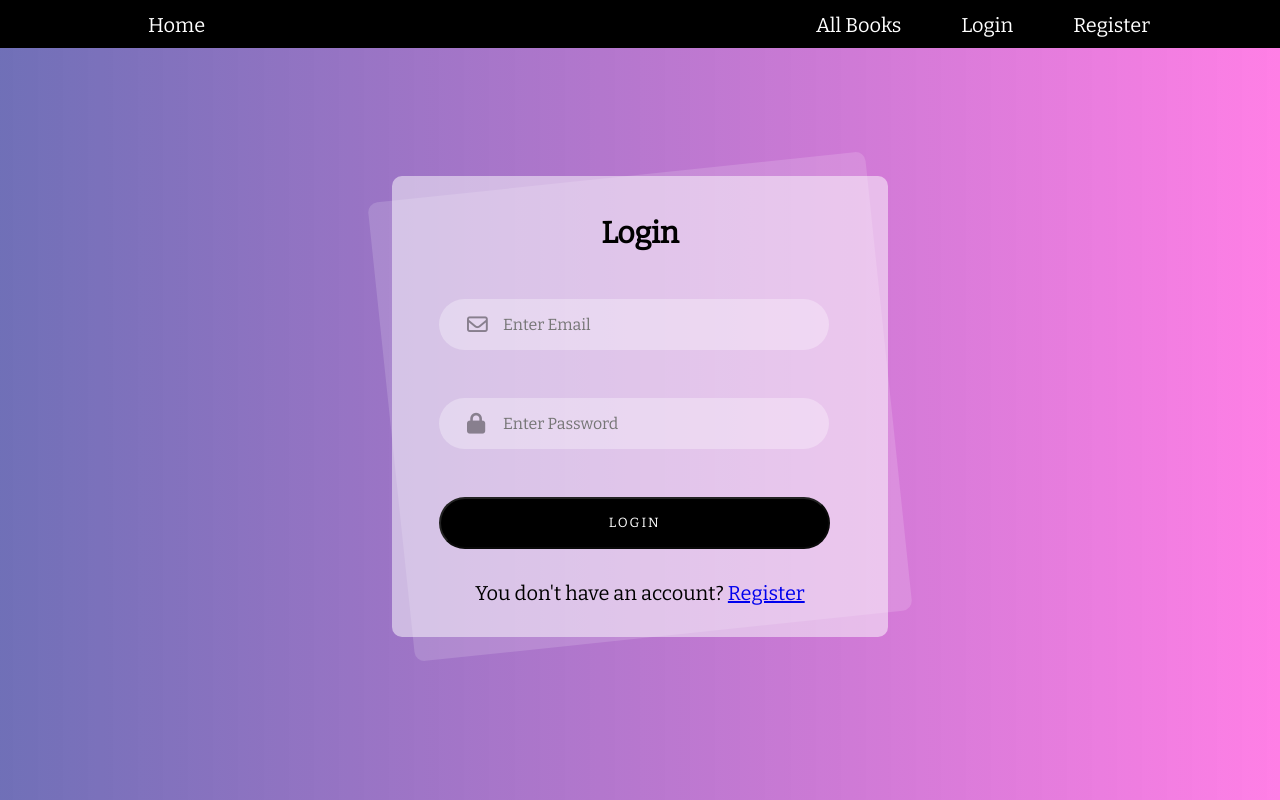
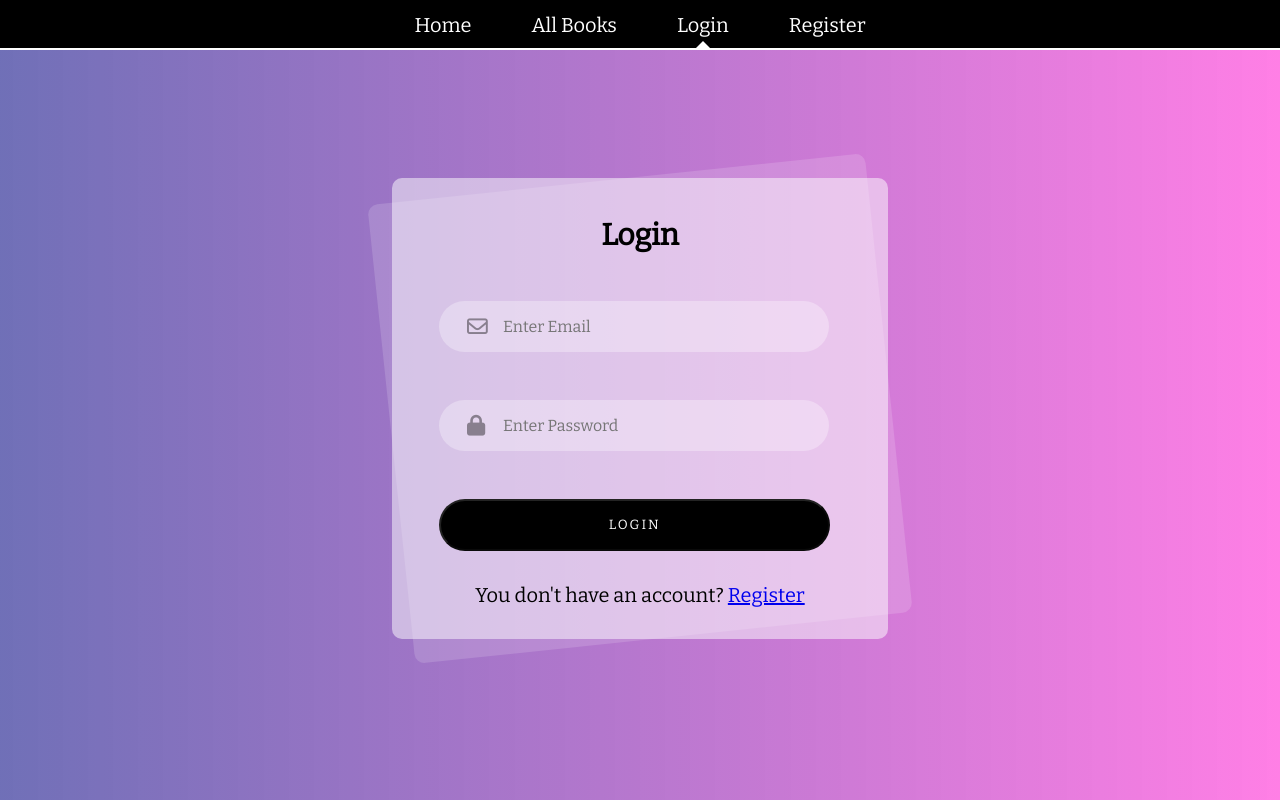
Before and after one commit to Granatation/Bookshop, an Angular app in the folder bookshop-app/: page /login in a window 1280 px wide. Built offline with nearby package versions, Linux system fonts and the light colour scheme.

Commit message:
nav styles

```diff
--- a/bookshop-app/src/app/app-routing.module.ts
+++ b/bookshop-app/src/app/app-routing.module.ts
@@ -12,6 +12,10 @@ const routes: Routes = [
   {
     path: '',
     pathMatch: 'full',
+    redirectTo:'/home'
+  },
+  {
+    path: 'home',
     component: HomeComponent
   },
   {
--- a/bookshop-app/src/app/book/add-book/add-book.component.css
+++ b/bookshop-app/src/app/book/add-book/add-book.component.css
@@ -121,4 +121,5 @@ input:focus,
 #description:focus {
     height: 100px;
     border-radius: 20px;
+    overflow:auto;
 }
--- a/bookshop-app/src/app/book/add-book/add-book.component.html
+++ b/bookshop-app/src/app/book/add-book/add-book.component.html
@@ -16,8 +16,8 @@
             <p *ngIf="addBookForm.get('title')?.errors?.['minlength']" class="error">
                 Should be at least than 2 characters!
             </p>
-            <p *ngIf="addBookForm.get('title')?.errors?.['maxLength']" class="error">
-                Should not be more than 15 characters!
+            <p *ngIf="addBookForm.get('title')?.errors?.['maxlength']" class="error">
+                Should not be more than 40 characters!
             </p>
         </ng-container>
 
@@ -33,15 +33,14 @@
             <p *ngIf="addBookForm.get('author')?.errors?.['minlength']" class="error">
                 Should be at least than 2 characters!
             </p>
-            <p *ngIf="addBookForm.get('author')?.errors?.['maxLength']" class="error">
+            <p *ngIf="addBookForm.get('author')?.errors?.['maxlength']" class="error">
                 Should not be more than 15 characters!
             </p>
         </ng-container>
 
 
-
         <div>
-            <p class="icon"><i class="fa-solid fa-book"></i></p>
+            <p class="icon"><i class="fa-solid fa-language"></i></p>
             <input type="language" formControlName="language" placeholder="Enter Language">
         </div>
 
@@ -52,7 +51,7 @@
             <p *ngIf="addBookForm.get('language')?.errors?.['minlength']" class="error">
                 Should be at least than 2 characters!
             </p>
-            <p *ngIf="addBookForm.get('language')?.errors?.['maxLength']" class="error">
+            <p *ngIf="addBookForm.get('language')?.errors?.['maxlength']" class="error">
                 Should not be more than 15 characters!
             </p>
         </ng-container>
@@ -67,7 +66,7 @@
                 Price is required!
             </p>
             <p *ngIf="addBookForm.get('price')?.errors?.['max']" class="error">
-                Should cost less than 10 000$!
+                Should cost less than 1000$!
             </p>
         </ng-container>
 
@@ -89,10 +88,10 @@
         </div>
 
         <ng-container *ngIf="addBookForm.get('description')?.touched">
-            <p *ngIf="addBookForm.get('description')?.errors?.['minLength']" class="error">
+            <p *ngIf="addBookForm.get('description')?.errors?.['minlength']" class="error">
                 Should be at least 50 characters!
             </p>
-            <p *ngIf="addBookForm.get('description')?.errors?.['maxLength']" class="error">
+            <p *ngIf="addBookForm.get('description')?.errors?.['maxlength']" class="error">
                 Should not be more than 1000 characters!
             </p>
         </ng-container>
--- a/bookshop-app/src/app/book/add-book/add-book.component.ts
+++ b/bookshop-app/src/app/book/add-book/add-book.component.ts
@@ -13,10 +13,10 @@ import { BookService } from '../book.service';
 export class AddBookComponent {
 
   addBookForm = this.fb.group({
-    title: ['', [Validators.required, Validators.minLength(2), Validators.maxLength(15)]],
-    author: ['', [Validators.required, Validators.minLength(2), Validators.maxLength(15)]],
-    language: ['', [Validators.required, Validators.minLength(2), Validators.maxLength(15)]],
-    price: [0, [Validators.required, Validators.min(1), Validators.max(9999)]],
+    title: ['', [Validators.required, Validators.minLength(2), Validators.maxLength(40)]],
+    author: ['', [Validators.required, Validators.minLength(2), Validators.maxLength(20)]],
+    language: ['', [Validators.required, Validators.minLength(2), Validators.maxLength(20)]],
+    price: [0, [Validators.required, Validators.min(1), Validators.max(999)]],
     imageUrl: ['', [Validators.required]],
     description: ['', [Validators.required, Validators.minLength(50), Validators.maxLength(1000)]],
   });
@@ -36,7 +36,7 @@ export class AddBookComponent {
           return;
         }
 
-        this.router.navigate(['/']);
+        this.router.navigate(['/all-books']);
       });
   }
 }
--- a/bookshop-app/src/app/book/all-books/all-books.component.css
+++ b/bookshop-app/src/app/book/all-books/all-books.component.css
@@ -6,7 +6,6 @@
     transform: translate(50%);
     background-color: rgba(255, 255, 255, .2);
     border-radius: 20px;
-
 }
 
 h1{
@@ -60,19 +59,27 @@ img {
     color: black;
 }
 
-h3 {
-    margin: 1rem 0 0 0;
-    text-align: center;
+.title{
+    margin: 1rem 0 0.8rem 0;
+    position: relative;
+    height: 48px;
+    max-width: 250px;
 }
 
-h6 {
+
+h4{
+    position: absolute;
+    width: 100%;
+    top: 50%;
+    right: 50%;
+    transform: translate(50%,-50%);
+    text-align: center;
+    margin: auto;
+}
+
+h6,h5 {
     text-align: center;
     margin: 0;
-}
-
-h5 {
-    text-align: center;
-    margin: 1rem 0 0 0;
 }
 
 .button-container {
--- a/bookshop-app/src/app/book/all-books/all-books.component.html
+++ b/bookshop-app/src/app/book/all-books/all-books.component.html
@@ -6,8 +6,9 @@
                 <img src={{book.imageUrl}} />
             </div>
             <div class="book">
-                <h3>{{book.title}}</h3>
-                <h6>{{book.author}}</h6>
+                <div class="title">
+                    <h4>{{book.title}}</h4>
+                </div>
                 <h5>Price: {{book.price}}$</h5>
             </div>
             <div class="button-container">
--- a/bookshop-app/src/app/core/header/header.component.css
+++ b/bookshop-app/src/app/core/header/header.component.css
@@ -1,9 +1,9 @@
 header {
     display: flex;
-    justify-content: space-between;
+    justify-content: center;
     background-color: black;
     height: 3rem;
-    padding: 0 5rem 0 8rem
+    border-bottom: 2px solid white;
 }
 
 ul {
@@ -12,12 +12,9 @@ ul {
     height: 100%;
 }
 
-div {
-    padding: 12.5px 10px;
-}
-
 li {
     display: block;
+    position: relative;
     margin: auto 2.5rem auto 0;
 }
 
@@ -28,7 +25,16 @@ a {
     color: white;
 }
 
-a:hover {
-    background-color: white;
-    color: #444444;
+.active::after,
+a:hover::after,
+.home-active:after
+{
+    content: '';
+    border-left: 8px solid transparent;
+    border-right: 8px solid transparent;
+    border-bottom: 8px solid white;
+    position: absolute;
+    bottom: -13px;
+    right: 50%;
+    transform: translate(50%);
 }
--- a/bookshop-app/src/app/core/header/header.component.html
+++ b/bookshop-app/src/app/core/header/header.component.html
@@ -1,30 +1,32 @@
 <header>
-    <div>
-        <a routerLink="/"> Home</a>
-    </div>
     <nav>
-
         <ul *ngIf="isLoggedIn">
             <li>
-                <a routerLink="/all-books">All Books</a>
+                <a routerLink="/home" routerLinkActive="active">Home</a>
             </li>
             <li>
-                <a routerLink="/add-book">Add Book</a>
+                <a routerLink="/all-books" routerLinkActive="active">All Books</a>
             </li>
             <li>
-                <a routerLink="/logout">Logout</a>
+                <a routerLink="/add-book" routerLinkActive="active">Add Book</a>
+            </li>
+            <li>
+                <a routerLink="/logout" routerLinkActive="active">Logout</a>
             </li>
         </ul>
 
         <ul *ngIf="!isLoggedIn">
             <li>
-                <a routerLink="/all-books">All Books</a>
+                <a routerLink="/home" routerLinkActive="active" >Home</a>
             </li>
             <li>
-                <a routerLink="/login">Login</a>
+                <a routerLink="/all-books" routerLinkActive="active">All Books</a>
             </li>
             <li>
-                <a routerLink="/register">Register</a>
+                <a routerLink="/login" routerLinkActive="active">Login</a>
+            </li>
+            <li>
+                <a routerLink="/register" routerLinkActive="active">Register</a>
             </li>
         </ul>
     </nav>
```
Also changed, not shown: 1 other file (tests, documents, lock files or other folders).
